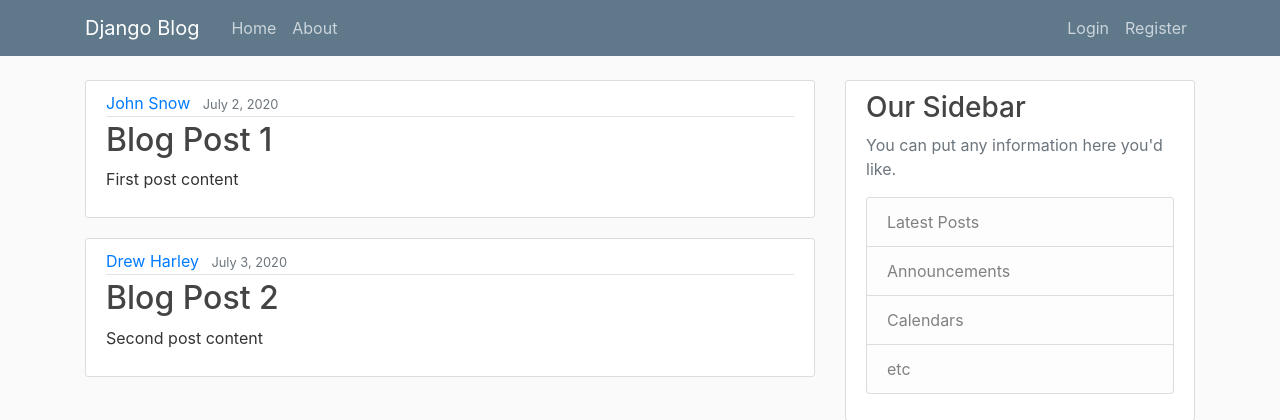
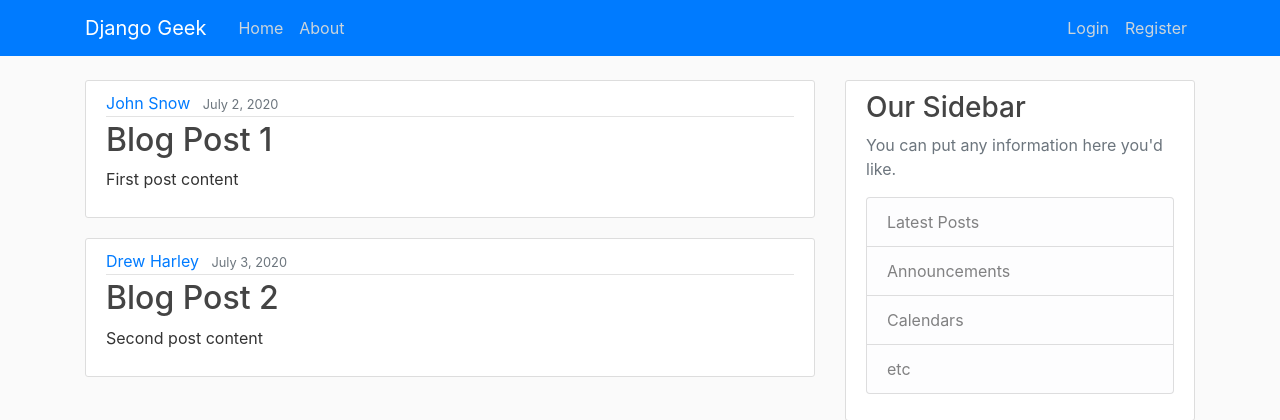
Before and after one commit to VitalR/Django-Blog-App, a Django app: page / in a window 1280 px wide. Shown: the top 420 px of the page. Run offline with Django 3.2, Linux system fonts and the light colour scheme; some libraries are stand-ins or nearby versions.

Commit message:
Small changed in base template

```diff
--- a/blog/templates/blog/base.html
+++ b/blog/templates/blog/base.html
@@ -18,9 +18,9 @@
 </head>
 <body>
 <header class="site-header">
-    <nav class="navbar navbar-expand-md navbar-dark bg-steel fixed-top">
+    <nav class="navbar navbar-expand-md navbar-dark bg-primary fixed-top">
         <div class="container">
-            <a class="navbar-brand mr-4" href="{% url 'blog-home' %}">Django Blog</a>
+            <a class="navbar-brand mr-4" href="{% url 'blog-home' %}">Django Geek</a>
             <button class="navbar-toggler" type="button" data-toggle="collapse" data-target="#navbarToggle"
                     aria-controls="navbarToggle" aria-expanded="false" aria-label="Toggle navigation">
                 <span class="navbar-toggler-icon"></span>
```
